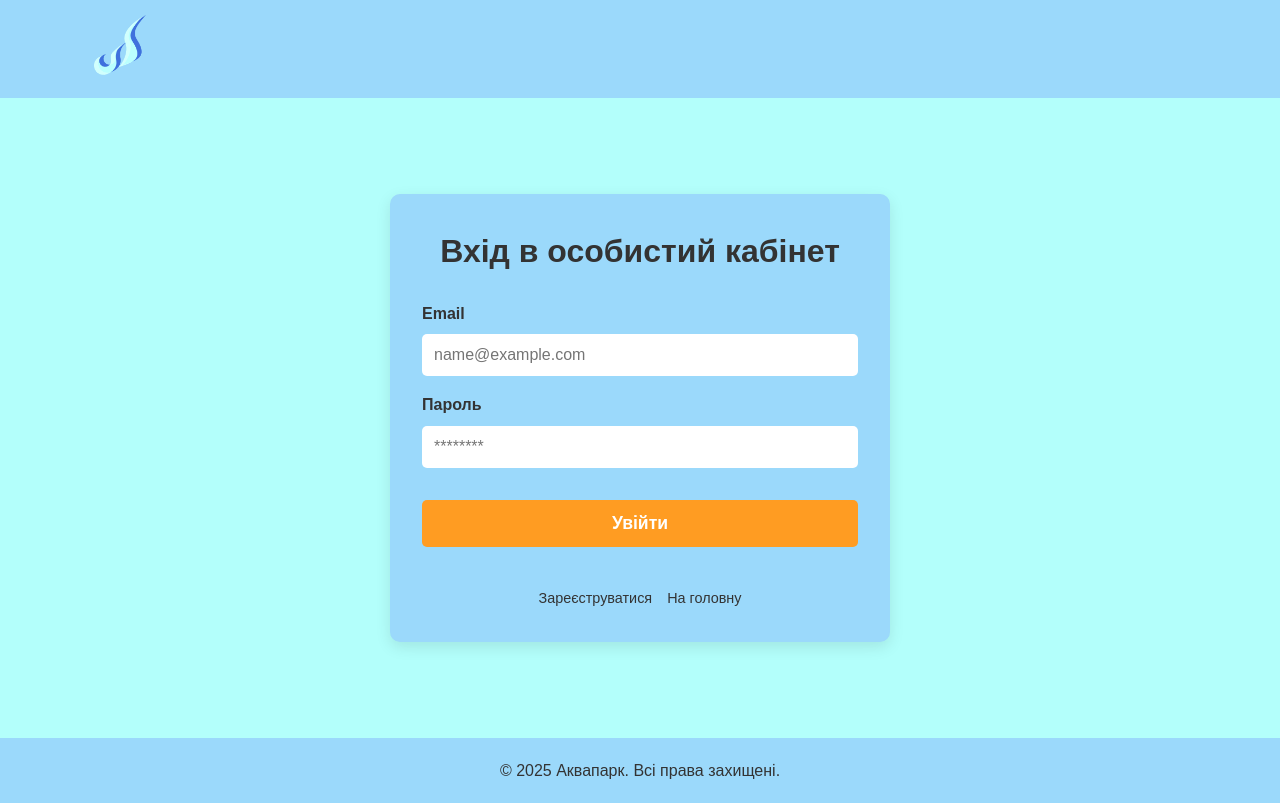
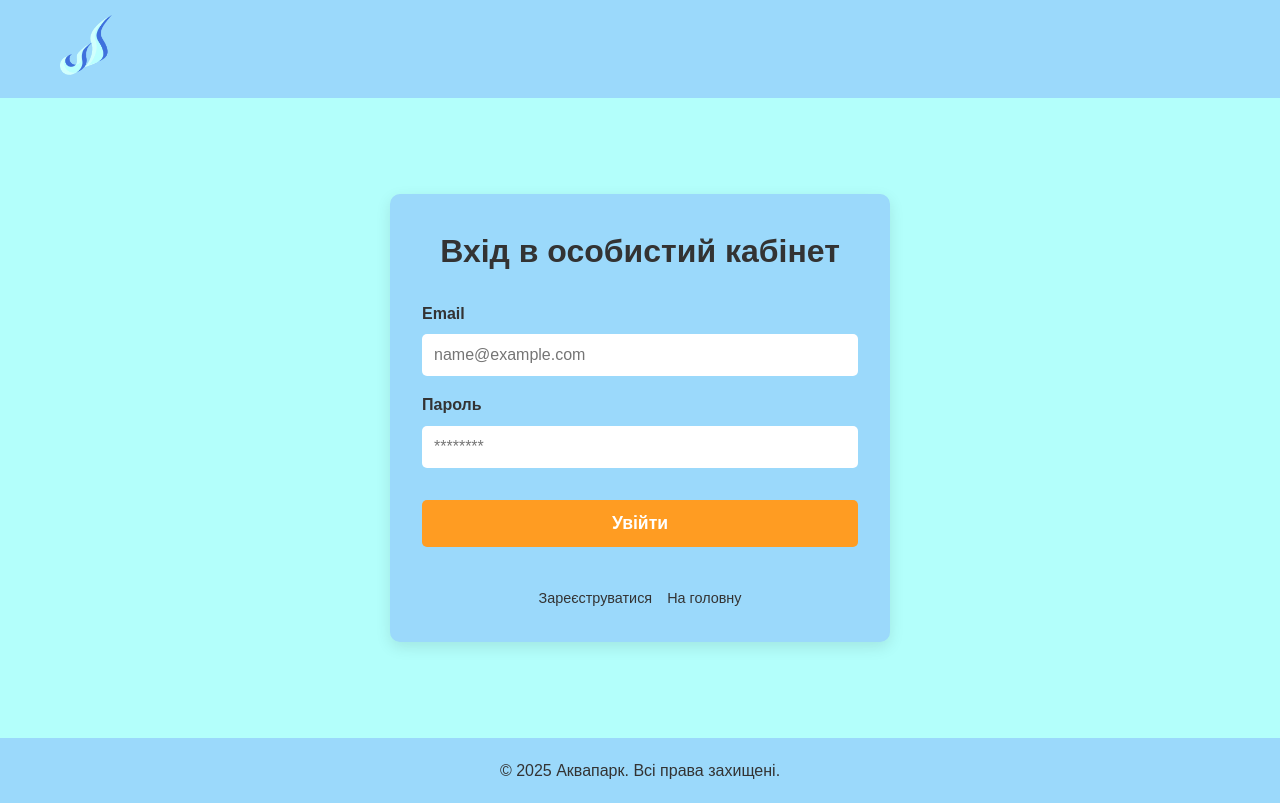
Before and after one commit to FeshchukNataliia/IS-44_appweb-FeshchukNataliia-FIOT-2025, a plain HTML site: page login.html in a window 1280 px wide. Drawn offline with Linux system fonts and the light colour scheme.

Commit message:
покупка

```diff
--- a/style.css
+++ b/style.css
@@ -912,6 +912,7 @@ a.nav-link:hover {
     background-color: #c0392b;
 }
 
+
 /* Футер адмін-панелі */
 .admin-footer {
     text-align: center;
@@ -993,3 +994,13 @@ a.nav-link:hover {
     padding: 8px 12px;
     font-size: 0.9rem;
 }
+
+.simple-header .container {
+    display: flex;
+    align-items: center;
+    /* Оце магічна властивість, яка розкидає елементи по краях */
+    justify-content: space-between;
+    max-width: 1200px;
+    margin: 0 auto;
+    padding: 0 20px;
+}
```
